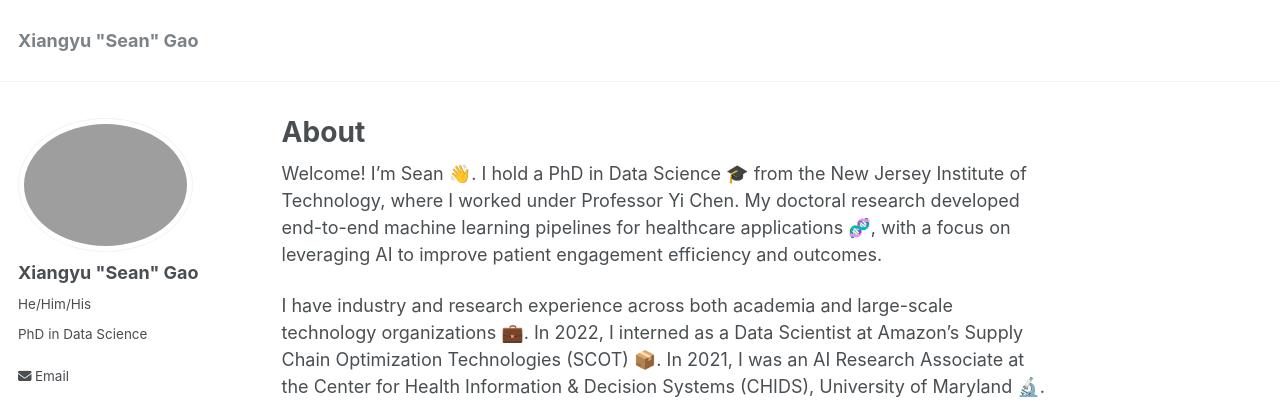
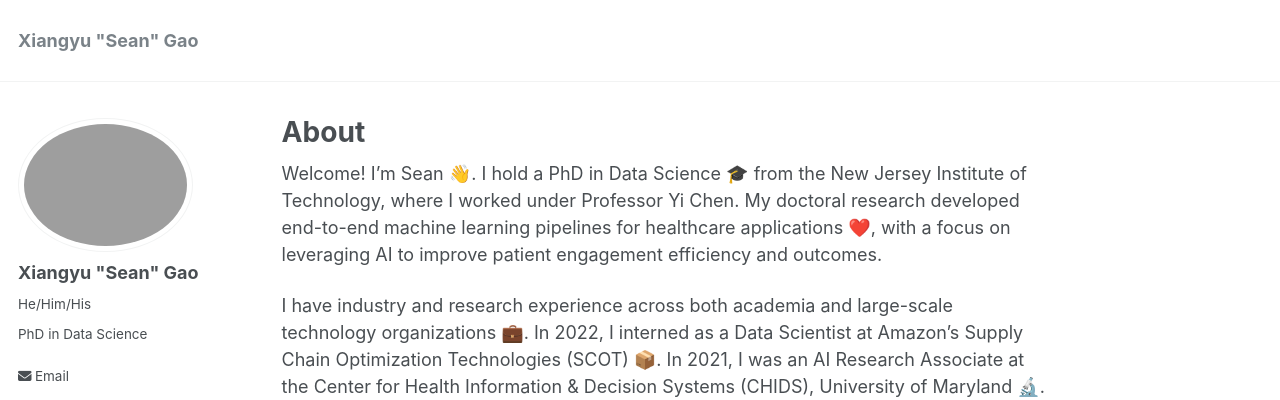
Before and after one commit to xga0/xga0.github.io, a Jekyll site: the page built from _pages/about.md, in a window 1280 px wide and 900 px high. Shown: the top 400 px of the window. Built offline with Jekyll 4.4.1, drawn with Linux system fonts in a browser that asks for light colours; some web fonts are replaced.

Commit message:
Add files via upload

```diff
--- a/_pages/about.md
+++ b/_pages/about.md
@@ -7,7 +7,7 @@ redirect_from:
   - /about.html
 ---
 
-Welcome! I'm Sean 👋. I hold a PhD in Data Science 🎓 from the New Jersey Institute of Technology, where I worked under Professor Yi Chen. My doctoral research developed end-to-end machine learning pipelines for healthcare applications 🧬, with a focus on leveraging AI to improve patient engagement efficiency and outcomes.
+Welcome! I'm Sean 👋. I hold a PhD in Data Science 🎓 from the New Jersey Institute of Technology, where I worked under Professor Yi Chen. My doctoral research developed end-to-end machine learning pipelines for healthcare applications ❤️, with a focus on leveraging AI to improve patient engagement efficiency and outcomes.
 
 I have industry and research experience across both academia and large-scale technology organizations 💼. In 2022, I interned as a Data Scientist at Amazon's Supply Chain Optimization Technologies (SCOT) 📦. In 2021, I was an AI Research Associate at the Center for Health Information & Decision Systems (CHIDS), University of Maryland 🔬.
 
```
